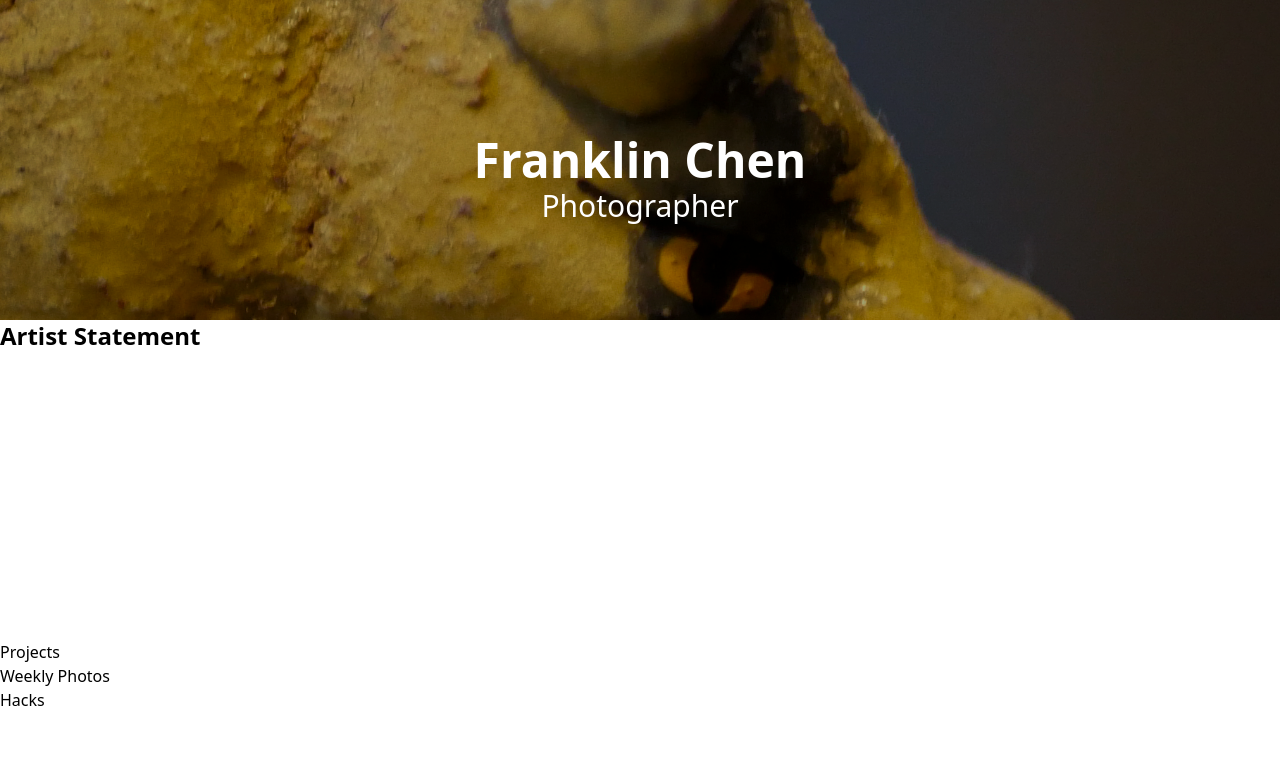
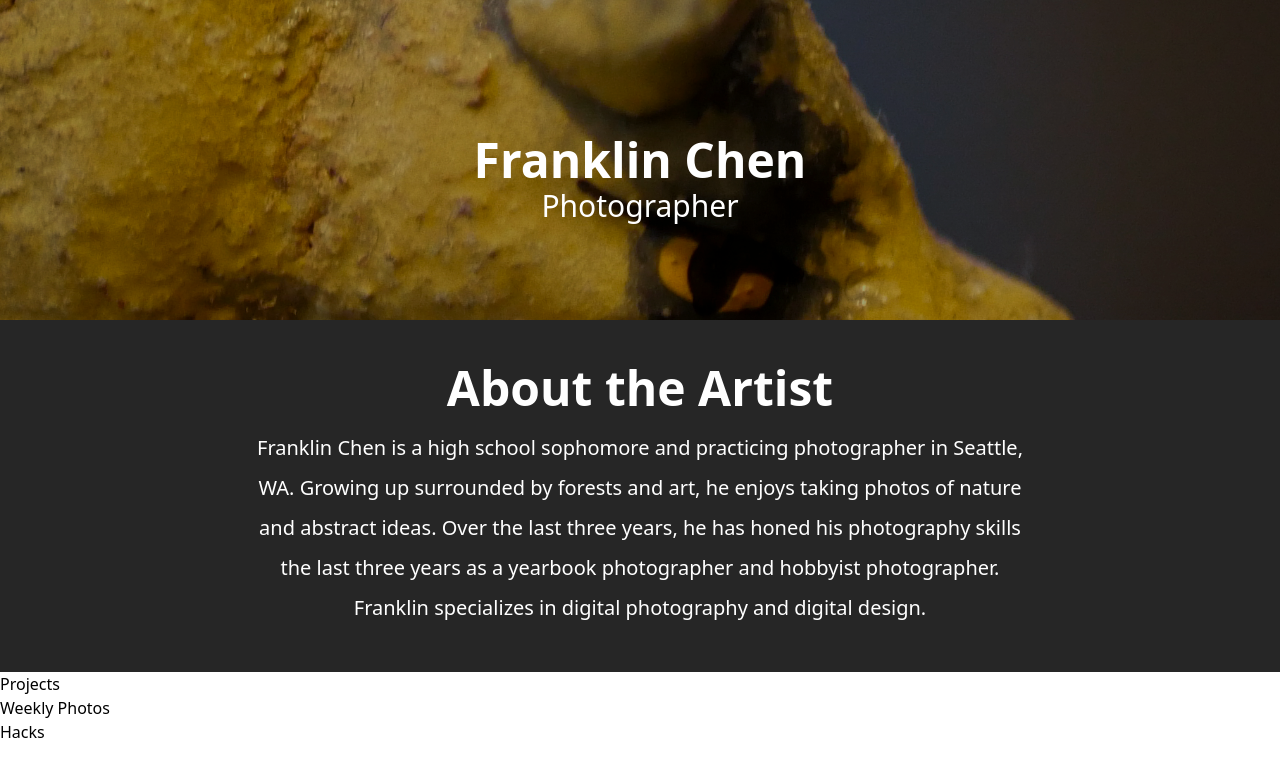
Before and after one commit to Primqd/Primqd.github.io, a React (Vite) app: page /projects/photo-portfolio in a window 1280 px wide. Shown: the top 776 px of the page. Built offline with nearby package versions, Linux system fonts and the light colour scheme.

Commit message:
finished PhotoBio component

```diff
--- a/src/projects/photo-portfolio/components/PhotoBio.tsx
+++ b/src/projects/photo-portfolio/components/PhotoBio.tsx
@@ -1,7 +1,21 @@
+// Artist bio/statement: 90 word min. - type in Microsoft Word to check the word count * (see resources for how to write artist statement
+/*
+Franklin Chen is a high school sophomore and practicing photographer in Seattle, WA.
+Growing up surrounded by forests and art, he enjoys taking photos of nature and abstract ideas.
+Over the last three years, he has honed his photography skills the last three years as a yearbook photographer and hobbyist photographer.
+Franklin specializes in digital photography and digital design.
+*/
+
 export const PhotoBio: React.FC = () => {
     return (
-        <div id="photo-bio" className="max-w-screen h-[20rem] relative">
-            <h2 className="text-2xl font-semibold mb-4">Artist Statement</h2>
+        <div id="photo-bio" className="max-w-screen min-h-[22rem] bg-neutral-800 flex flex-col text-center items-center justify-center">
+            <h2 className="pt-4 font-semibold text-5xl text-white whitespace-nowrap">About the Artist</h2>
+            <p className="py-4 max-w-[60%] text-white text-xl/10">
+                Franklin Chen is a high school sophomore and practicing photographer in Seattle, WA.
+                Growing up surrounded by forests and art, he enjoys taking photos of nature and abstract ideas.
+                Over the last three years, he has honed his photography skills the last three years as a yearbook photographer and hobbyist photographer.
+                Franklin specializes in digital photography and digital design.
+            </p>
         </div>
     );
 };
--- a/src/projects/photo-portfolio/components/PhotoHeader.tsx
+++ b/src/projects/photo-portfolio/components/PhotoHeader.tsx
@@ -1,5 +1,4 @@
 // a. Title (First and Last name), subtitle (Photographer), header image (must be yours)
-// Artist bio/statement: 90 word min. - type in Microsoft Word to check the word count * (see resources for how to write artist statement
 
 // https://v1.tailwindcss.com/course/cropping-and-positioning-images photo manipulation :)
 
```
